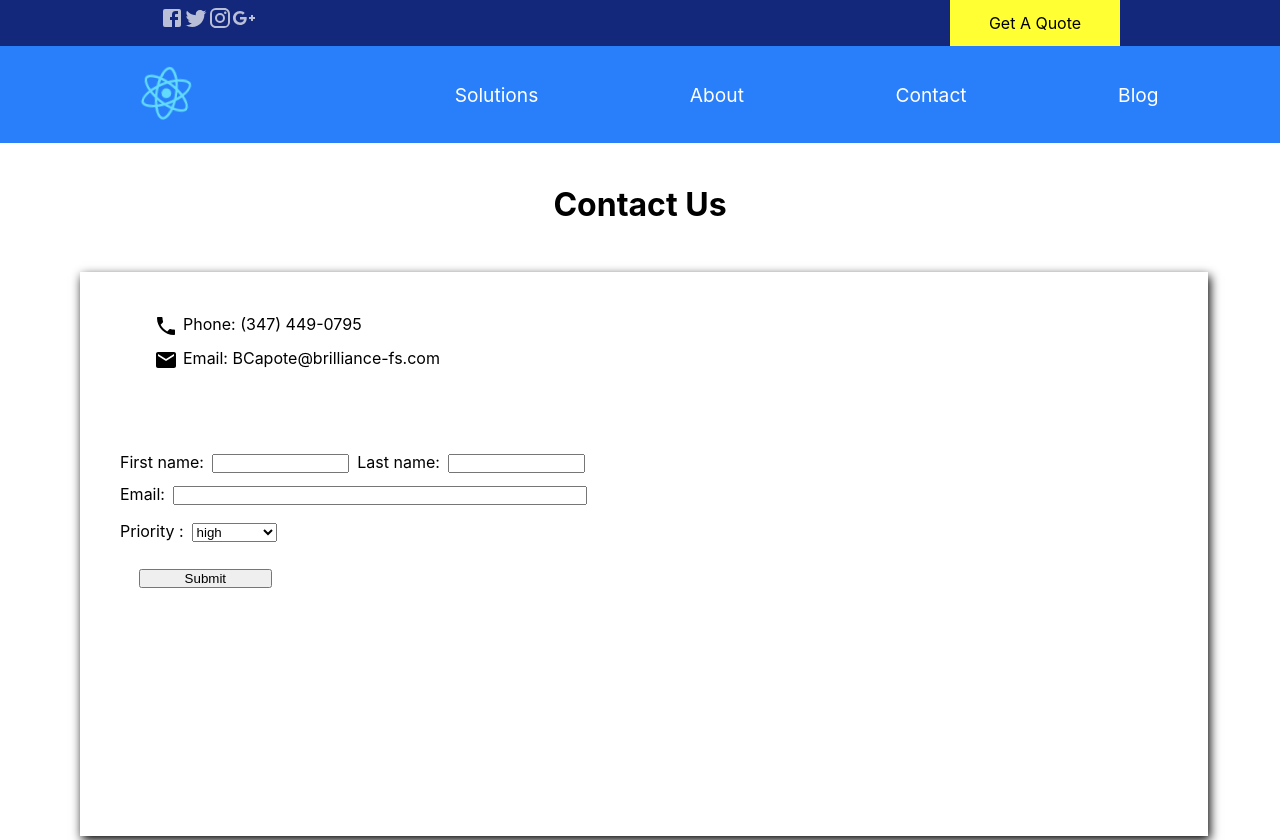
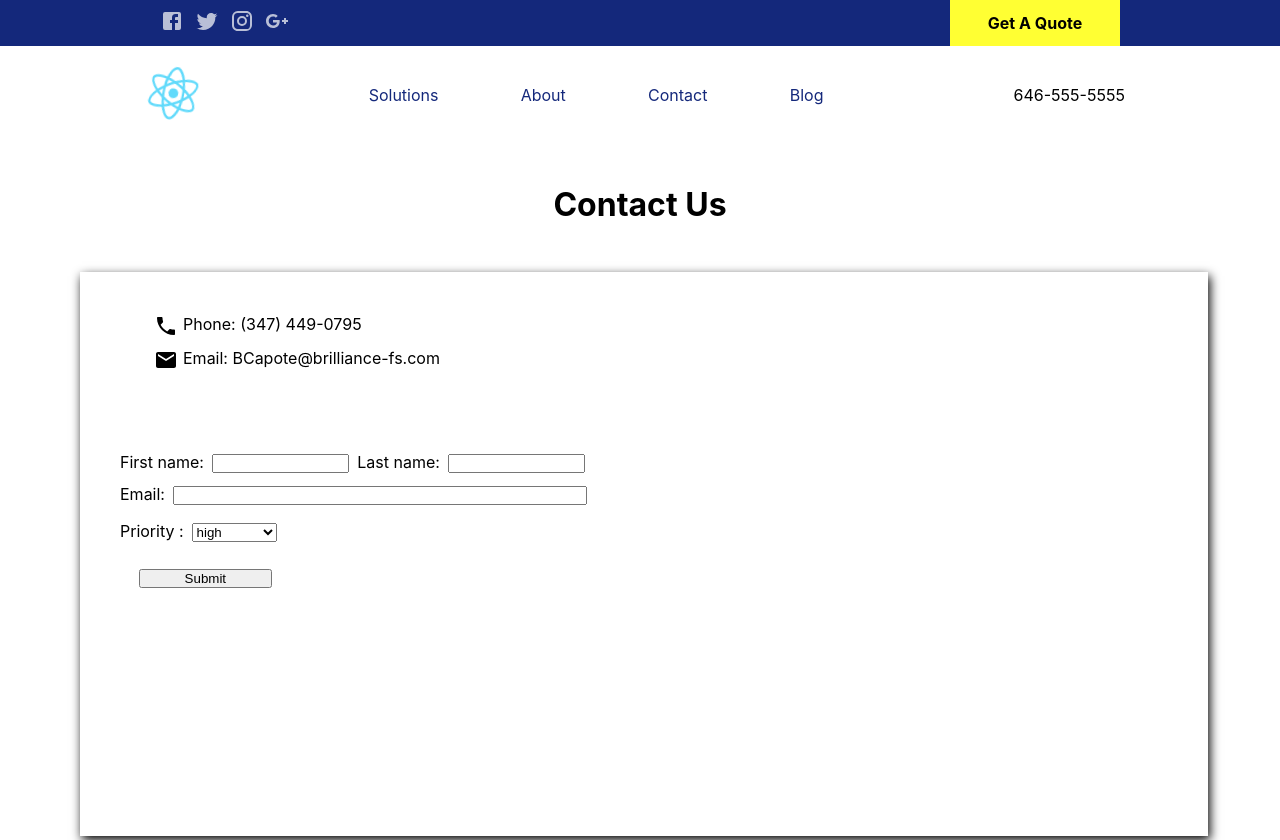
Before and after one commit to esanchez450/brilliance-fs, a React (Create React App) app: page /contact in a window 1280 px wide. Shown: the top 840 px of the page. Built offline with nearby package versions, Linux system fonts and the light colour scheme.

Commit message:
finished nav topbar prototype. worked on nav menu. Changed subtle layout for home page and footer.

```diff
--- a/src/components/Home.js
+++ b/src/components/Home.js
@@ -6,7 +6,7 @@ const Home = () => {
     <div className='home'>
 
       <div className='home-title'>
-        <h1>Home Page</h1>
+        <h1>Brilliance</h1>
       </div>
 
       <div className='Branding'>
@@ -17,7 +17,7 @@ const Home = () => {
 
       <div className='home-container'>
         <p>
-            Here at Brilliance-FS, we offer the best facility solutions.
+            Here at Brilliance-FS, we offer the best cleaning facility solutions.
         </p>
         <br></br>
         <p>
--- a/src/components/Nav.js
+++ b/src/components/Nav.js
@@ -18,13 +18,20 @@ const Nav = () => {
             {/* need header top-bar 46px*/}
         <div className='header-topbar'>
             <div className='left'>
-                {/* <button>
-                    <mdiGooglePlus></mdiGooglePlus>
-                </button> */}
+                <ul className='social-logo'>
+                    <li>
                         <FacebookIcon></FacebookIcon>
-                <i class="fab fa-facebook-f"></i>
+                    </li>
+
+                    <li>
                         <TwitterIcon></TwitterIcon>
+                    </li>
+
+                    <li>
                         <InstagramIcon></InstagramIcon>
+                    </li>
+
+                    <li>
                         {/* <button> */}
                             <Icon path={mdiGooglePlus}
                                 title="User Profile"
@@ -34,6 +41,8 @@ const Nav = () => {
                                 rotate={180}
                                 color="#B9BFD7"/>
                         {/* </button> */}
+                    </li>
+                </ul>
             </div>
 
             <div className='right'>
@@ -77,6 +86,10 @@ const Nav = () => {
                 // </Link>
                 }
             </ul>
+
+            <div className='contact-info'>
+                646-555-5555
+            </div>
 
         </nav>
     </div>
--- a/src/css/footer.css
+++ b/src/css/footer.css
@@ -1,5 +1,5 @@
 .footer {
-    background-color: rgba(49, 113, 134);
+    background-color: #14287b;
     color: white;
     /* position: absolute; */
     bottom:0;   /* Always make footer in bottom at any screen */
@@ -13,4 +13,5 @@
     /* margin-left: 24em; */
     /* margin-right: 24em; */
     margin: 0 auto;
+    margin-top: 2rem;
 }
--- a/src/css/home.css
+++ b/src/css/home.css
@@ -2,7 +2,7 @@
     /* background-color: yellow; */
     /* min-width: 70vh; */
     /* width: 70em; */
-    height: 90vh;
+    /* height: 90vh; */
     /* margin-left: auto; */
     /* margin-right: auto; */
     /* margin-top: 10px; */
@@ -21,10 +21,11 @@
 
 .Branding {
     /* min-width: 70vh; */
-    width: 70em;
+    /* width: 70em;  */
+    margin-top: 1.5em;
     font-family: 'Poppins';
     font-size: 36px;
-    text-align: left;
+    text-align: center;
 }
 
 .home-container {
@@ -34,9 +35,11 @@
     box-shadow: 2px 4px 10px black;
     /* margin-left: 0 auto;
     margin-right: 0 auto; */
-    width: 95%;
+    /* width: 95%; */
     height: 500px;
     margin-top: 3em;
+    margin: 3em ;
+
     padding: 2em;
     text-align: left;
 }
--- a/src/css/nav.css
+++ b/src/css/nav.css
@@ -24,16 +24,25 @@
     padding: 0px 160px 0px 160px;
 }
 
+ul.social-logo {
+    list-style: none;
+}
+
+ul.social-logo li {
+    display: inline;
+    position: relative;
+    padding-right: 11px;
+}
+
 .header-topbar .left {
-    width: 600px;
-    height:30px;
     display: flex;
-    justify-content: flex-start;
-    align-items: flex-end;
-    background-color:#14287b
+    justify-content: center;
+    align-items: center;
+    background-color:#14287b;
 }
 
 .header-topbar .right .header-button {
+    font-weight: bold;
     display: flex;
     justify-content: center;
     width: 170px;
@@ -45,29 +54,31 @@
 
 .header-nav {
     height: 97px;
-    background-color: #287ff9;
+    /* background-color: #287ff9; */
     display: flex;
     justify-content: space-around;
     align-items: center;
-    min-width: 100%;
+    /* min-width: 100%; */
     /* margin-left: auto;
     margin-right: auto;
     width: 10em;
     max-width: 100em;  */
+    padding: 0px 80px 0px 63px;
 }
 
 .logoLinkStyle {
-    color: white;
+    color: #14287b;
     text-decoration: none;
 }
 
 .nav-links {
-    width: 55%;
+    width: 40%;
     display: flex;
     justify-content: space-between;
     align-items: center;
     list-style: none;
-    font-size: 120%;
+    font-size: 100%;
+    padding: 0px 50px 0px 20px;
 
     /*
     border-radius: 6px;
@@ -80,7 +91,7 @@
 }
 
 .linkStyle {
-    color: white;
+    color: #14287b;
     text-decoration: none;
     /*
     border-radius: 6px;
@@ -119,6 +130,10 @@
     text-decoration: underline;
 }
 
+.header-nav .contact-info {
+
+}
+
 .MenuLinkStyle {
     color: black;
     list-style: none;
@@ -128,6 +143,8 @@
 .App-logo {
     height: 8vmin;
     pointer-events: all;
+    /* background-color: #14287b;
+    border-radius: 100%; */
 }
 
 @media (prefers-reduced-motion: no-preference) {
```
Lines whose indentation alone changed are shown as unchanged.
